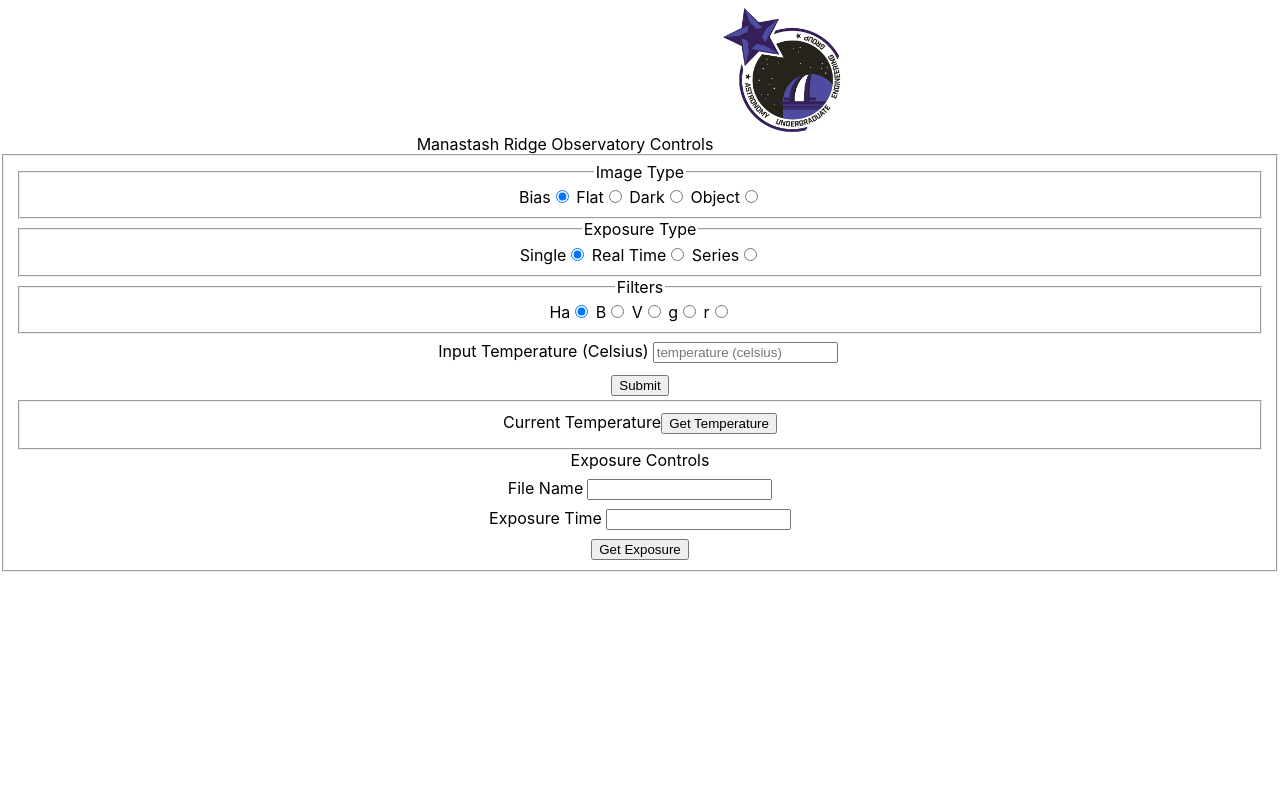
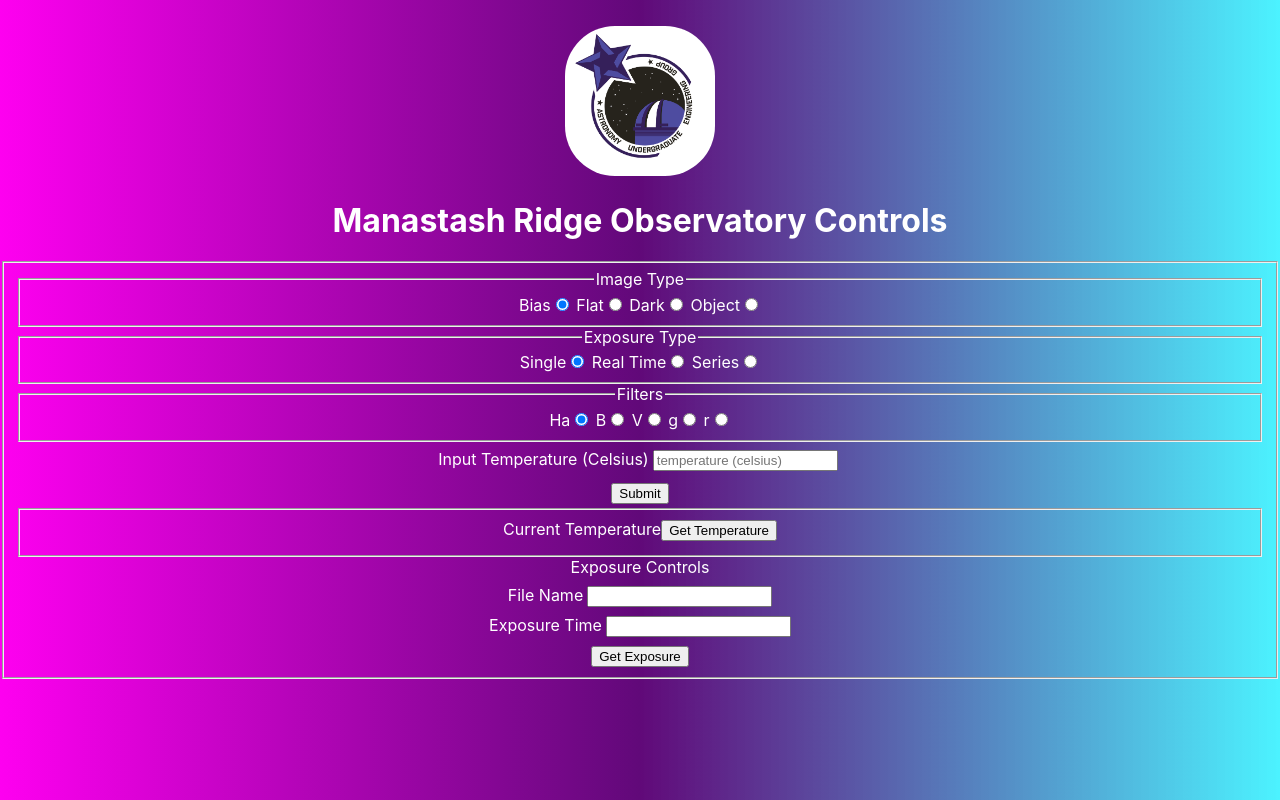
Before and after one commit to UWMRO/Instruments, a React (Create React App) app in the folder uwmro-client/: page / in a window 1280 px wide. Built offline with nearby package versions, Linux system fonts and the light colour scheme.

Commit message:
Made site more pretty

```diff
--- a/uwmro-client/src/App.css
+++ b/uwmro-client/src/App.css
@@ -35,6 +35,8 @@
 .Logo {
   height: 150px;
   width: 150px;
+  border-radius: 50px;
+  margin-top: 2%;
 }
 
 @media (prefers-reduced-motion: no-preference) {
@@ -66,3 +68,9 @@
     transform: rotate(360deg);
   }
 }
+
+body {
+  background: rgb(254,0,240);
+  background: linear-gradient(90deg, rgba(254,0,240,1) 0%, rgba(97,9,121,1) 50%, rgba(0,237,255,0.7008053221288515) 100%);
+  color: white;
+}
--- a/uwmro-client/src/App.js
+++ b/uwmro-client/src/App.js
@@ -19,8 +19,9 @@ function App() {
   const [currTemp, setCurrTemp] = useState()
 
   return (
-    <div className='App'> Manastash Ridge Observatory Controls
-    <img src={logo} className='Logo' alt='Logo'/>
+    <div className='App'>
+    <a href='https://sites.google.com/a/uw.edu/mro/' target='_blank'><img src={logo} className='Logo' alt='Logo'/></a>
+    <h1 className='Title'>Manastash Ridge Observatory Controls</h1>
     <fieldset>
       <ImageTypeSelector imageType={imageType} setImageType={setImageType}/>
       <ExposureTypeSelector exposureType={exposureType} setExposureType={setExposureType}/>
```
Also changed, not shown: 1 other file (tests, documents, lock files or other folders).
